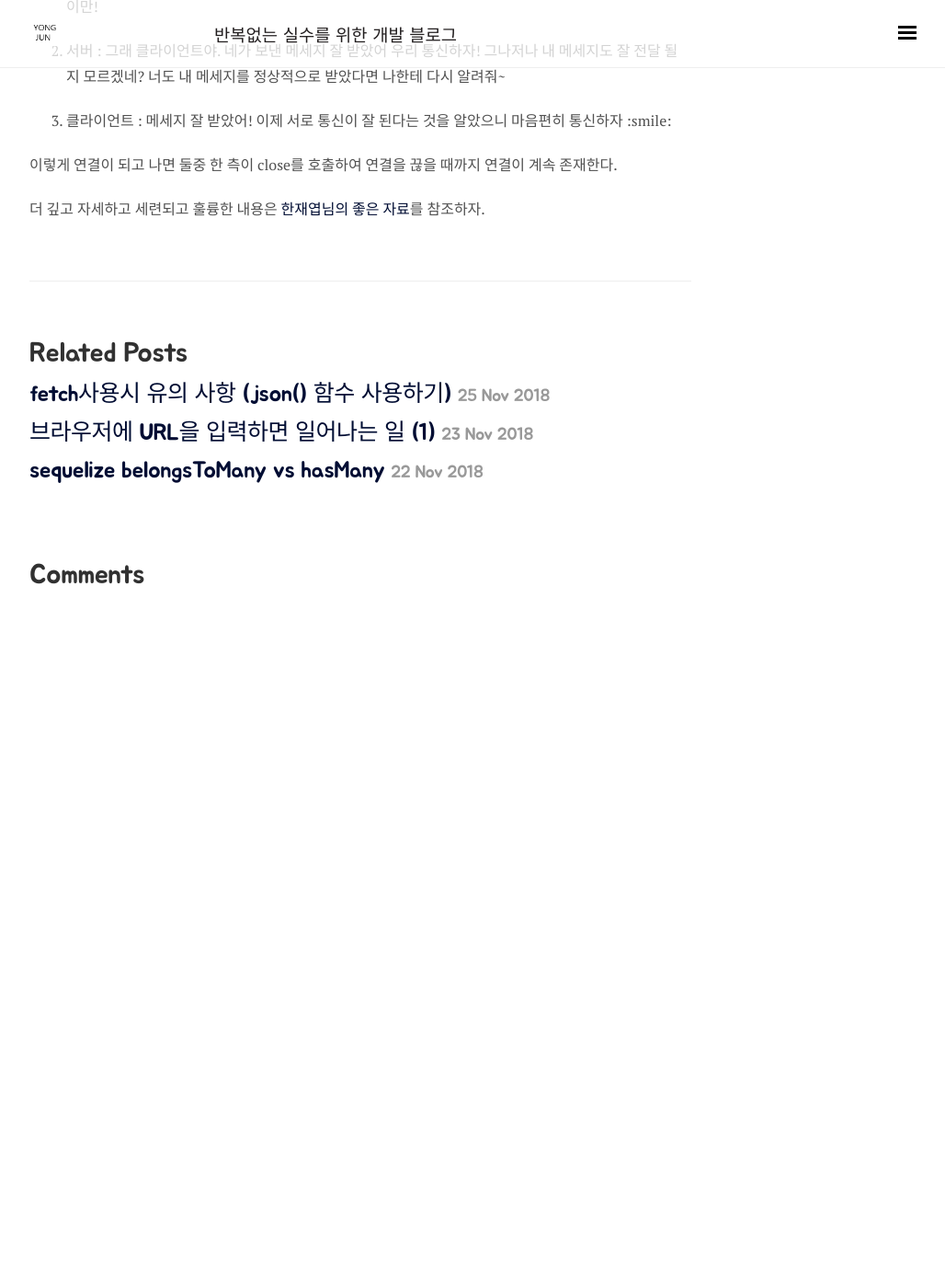
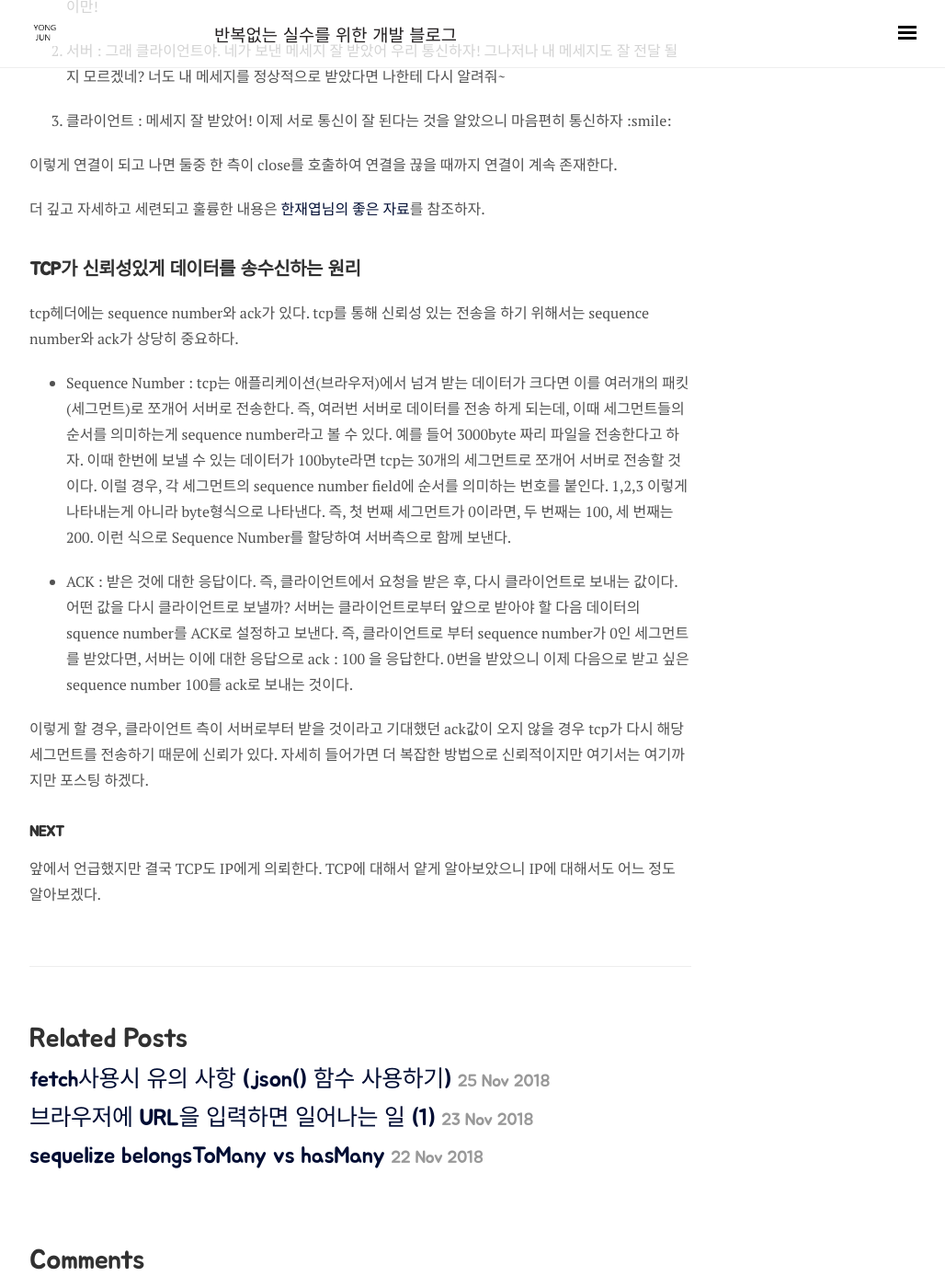
Before and after one commit to wooooooak/wooooooak.github.io, a Jekyll site: the page built from _posts/2018-11-26-웹으로보는네트워크(2).md, in a window 1280 px wide and 1400 px high, scrolled down 2512 px. Shown: the whole window at 92% size, without its empty margins (248-1276 px from the left). Built offline with Jekyll 4.4.1, drawn with Linux system fonts in a browser that asks for light colours; nearby versions of some CDN libraries; some web fonts are replaced; comment, search, counter and statistics services are not loaded; before the commit the page ends 3167 px from its top, so only the background shows below that.

Commit message:
웹 네트워크2 작성

```diff
--- a/_posts/2018-11-26-웹으로보는네트워크(2).md
+++ b/_posts/2018-11-26-웹으로보는네트워크(2).md
@@ -46,3 +46,14 @@ TCP통신 방식은, 최초 통신때 이런 방식으로 서버와 클라이언
 이렇게 연결이 되고 나면 둘중 한 측이 close를 호출하여 연결을 끊을 때까지 연결이 계속 존재한다.
 
 더 깊고 자세하고 세련되고 훌륭한 내용은 [한재엽님의 좋은 자료](http://asfirstalways.tistory.com/356)를 참조하자.
+
+## TCP가 신뢰성있게 데이터를 송수신하는 원리
+tcp헤더에는 sequence number와 ack가 있다. tcp를 통해 신뢰성 있는 전송을 하기 위해서는 sequence number와 ack가 상당히 중요하다.
+* Sequence Number : tcp는 애플리케이션(브라우저)에서 넘겨 받는 데이터가 크다면 이를 여러개의 패킷(세그먼트)로 쪼개어 서버로 전송한다. 즉, 여러번 서버로 데이터를 전송 하게 되는데, 이때 세그먼트들의 순서를 의미하는게 sequence number라고 볼 수 있다. 예를 들어 3000byte 짜리 파일을 전송한다고 하자. 이때 한번에 보낼 수 있는 데이터가 100byte라면 tcp는 30개의 세그먼트로 쪼개어 서버로 전송할 것이다. 이럴 경우, 각 세그먼트의 sequence number field에 순서를 의미하는 번호를 붙인다. 1,2,3 이렇게 나타내는게 아니라 byte형식으로 나타낸다. 즉, 첫 번째 세그먼트가 0이라면, 두 번째는 100, 세 번째는 200. 이런 식으로 Sequence Number를 할당하여 서버측으로 함께 보낸다.
+
+* ACK : 받은 것에 대한 응답이다. 즉, 클라이언트에서 요청을 받은 후, 다시 클라이언트로 보내는 값이다. 어떤 값을 다시 클라이언트로 보낼까? 서버는 클라이언트로부터 앞으로 받아야 할 다음 데이터의 squence number를 ACK로 설정하고 보낸다. 즉, 클라이언트로 부터 sequence number가 0인 세그먼트를 받았다면, 서버는 이에 대한 응답으로 ack : 100 을 응답한다. 0번을 받았으니 이제 다음으로 받고 싶은 sequence number 100를 ack로 보내는 것이다.
+
+이렇게 할 경우, 클라이언트 측이 서버로부터 받을 것이라고 기대했던 ack값이 오지 않을 경우 tcp가 다시 해당 세그먼트를 전송하기 때문에 신뢰가 있다. 자세히 들어가면 더 복잡한 방법으로 신뢰적이지만 여기서는 여기까지만 포스팅 하겠다.
+
+### NEXT
+앞에서 언급했지만 결국 TCP도 IP에게 의뢰한다. TCP에 대해서 얕게 알아보았으니 IP에 대해서도 어느 정도 알아보겠다.
```
